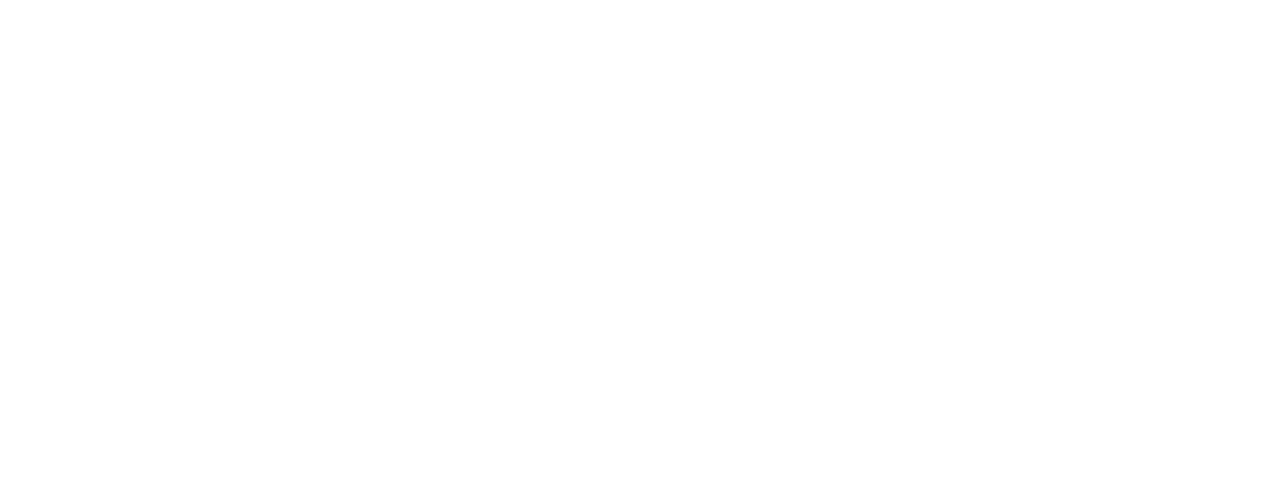
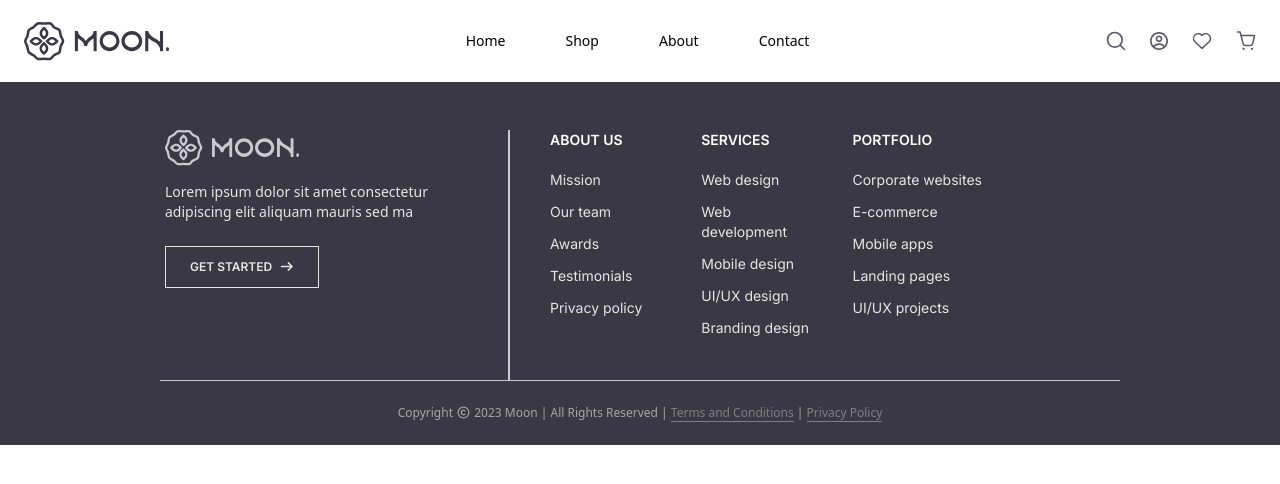
Before and after one commit to faheemhassoun/Moon_Project, a website: page cart.html in a window 1280 px wide. Drawn offline with Linux system fonts and the light colour scheme.

Commit message:
Create nav&footer section Cart-Page

```diff
--- a/cart.html
+++ b/cart.html
@@ -12,6 +12,104 @@
     <link href="./assets/css/output.css" rel="stylesheet">
 </head>
 <body>
+<header class="h-20.5 flex items-center">
+    <div class="container mx-auto px-6 md:px-0 lg:px-6 flex justify-between items-center">
+            <button class="md:hidden size-12 left-5">
+      <i class="fa-solid fa-bars"></i>
+    </button>
+            <div class="logo max-md:absolute max-md:left-1/2 max-md:transform max-md:-translate-x-1/2">
+               <img src="./assets/img/Home Page/header/logo.svg"/>
+                </div>
 
+                <nav class="nav max-md:hidden">
+                   <ul class="flex gap-15">
+                    <li class="text-sm font-medium cursor-pointer hover:text-hover transition-colors">
+                        <a href="./index.html" class="nav-link">Home</a>
+                    </li>
+                    <li class="text-sm font-medium cursor-pointer hover:text-hover transition-colors">
+                        <a href="./shop.html" class="nav-link">Shop</a>
+                    </li>
+                    <li class="text-sm font-medium cursor-pointer hover:text-hover transition-colors">
+                        <a href="./about.html" class="nav-link">About</a>
+                    </li>
+                    <li class="text-sm font-medium cursor-pointer hover:text-hover transition-colors">
+                        <a href="./contact.html" class="nav-link">Contact</a>
+                    </li>
+                   </ul>
+                </nav>
+                <div class="icons flex gap-6">
+                    <img class="max-md:hidden cursor-pointer" src="./assets/img/Home Page/header/Search.svg"/>
+                    <img class="max-md:hidden cursor-pointer" src="./assets/img/Home Page/header/Avatar.svg"/>
+                    <img class="max-md:hidden cursor-pointer" src="./assets/img/Home Page/header/Heart.svg"/>
+                    <img class="cursor-pointer" src="./assets/img/Home Page/header/Shopping cart.svg"/>
+                </div>
+        </div>
+
+</header>
+<main>
+
+</main>
+<footer class="bg-[#3A3845] w-full">
+  <div class="px-6 md:px-12 lg:px-[165px] pt-12">
+    <div class="flex flex-col sm:flex-row gap-10">
+      <div>
+        <img src="./assets/img/Home Page/footer/logo.svg" class="h-[36px]"/>
+        <p class="text-sm mt-4 max-w-[303px] text-[#E5E5E5]">Lorem ipsum dolor sit amet consectetur adipiscing elit aliquam mauris sed ma</p>
+        <button class="font-small mt-6 px-6 py-3 border text-[#E5E5E5] border-[#E5E5E5] text-xs font-semibold hover:bg-white hover:text-red-700 transition duration-500">
+        GET STARTED
+        <i class="fa-solid fa-arrow-right ml-1"></i>
+        </button>
+      </div>
+      <hr class="border-[1px] border-[#CAC9CF]  sm:my-0  sm:h-[250px] sm:w-px">
+
+        <div class="flex gap-10 flex-1 max-w-[639px]">
+          <div class="flex-1 max-w-[639px]">
+            <h3 class="font-small font-semibold text-[#FFFFFF] text-sm mb-5">ABOUT US</h3>
+            <ul class="text-sm text-[#E5E5E5] font-small">
+              <li class="mb-3"><a href="#" class="hover:text-red-500 transition duration-500">Mission</a></li>
+              <li class="mb-3"><a href="#" class="hover:text-red-500 transition duration-500">Our team</a></li>
+              <li class="mb-3"><a href="#" class="hover:text-red-500 transition duration-500">Awards</a></li>
+              <li class="mb-3"><a href="#" class="hover:text-red-500 transition duration-500">Testimonials</a></li>
+              <li class="mb-3"><a href="#" class="hover:text-red-500 transition duration-500">Privacy policy</a></li>
+            </ul>
+          </div>
+
+          <div class="flex-1 max-w-[639px]">
+            <h3 class="font-small font-semibold text-[#FFFFFF] text-sm mb-5">SERVICES</h3>
+            <ul class="text-sm text-[#E5E5E5] font-small">
+              <li class="mb-3"><a href="#" class="hover:text-red-500 transition duration-500">Web design</a></li>
+              <li class="mb-3"><a href="#" class="hover:text-red-500 transition duration-500">Web development</a></li>
+              <li class="mb-3"><a href="#" class="hover:text-red-500 transition duration-500">Mobile design</a></li>
+              <li class="mb-3"><a href="#" class="hover:text-red-500 transition duration-500">UI/UX design</a></li>
+              <li class="mb-3"><a href="#" class="hover:text-red-500 transition duration-500">Branding design</a></li>
+            </ul>
+          </div>
+        </div>
+
+        <div class="flex-1 max-w-[639px]">
+          <h3 class="font-small font-semibold text-[#FFFFFF] text-sm mb-5">PORTFOLIO</h3>
+          <ul class="text-sm text-[#E5E5E5] font-small">
+            <li class="mb-3"><a href="#" class="hover:text-red-500 transition duration-500">Corporate websites</a></li>
+            <li class="mb-3"><a href="#" class="hover:text-red-500 transition duration-500">E-commerce</a></li>
+            <li class="mb-3"><a href="#" class="hover:text-red-500 transition duration-500">Mobile apps</a></li>
+            <li class="mb-3"><a href="#" class="hover:text-red-500 transition duration-500">Landing pages</a></li>
+            <li class="mb-3"><a href="#" class="hover:text-red-500 transition duration-500">UI/UX projects</a></li>
+          </ul>
+        </div>
+      </div>
+    </div>
+    <hr class="border-t-[1px] border-[#CAC9CF] w-[90%] mx-auto lg:w-[75%]">
+
+    <div class="pt-6 pb-6 text-center text-xs text-[#A6A6A8]">
+      Copyright <i class="fa-regular fa-copyright"></i> 2023 Moon
+      <span class="hidden sm:inline"> | </span>
+      <br class="sm:hidden">
+      All Rights Reserved<span class="hidden sm:inline"> | </span>
+      <br class="sm:hidden">
+      <a href="#" class="text-[#807F86] hover:text-red-500 border-b">Terms and Conditions</a>
+      <span class="inline"> | </span>
+      <a href="#" class="text-[#807F86] hover:text-red-500 border-b">Privacy Policy</a>
+    </div>
+</footer>
 </body>
 </html>
```
Also changed, not shown: product.html (+1 -1 lines).
